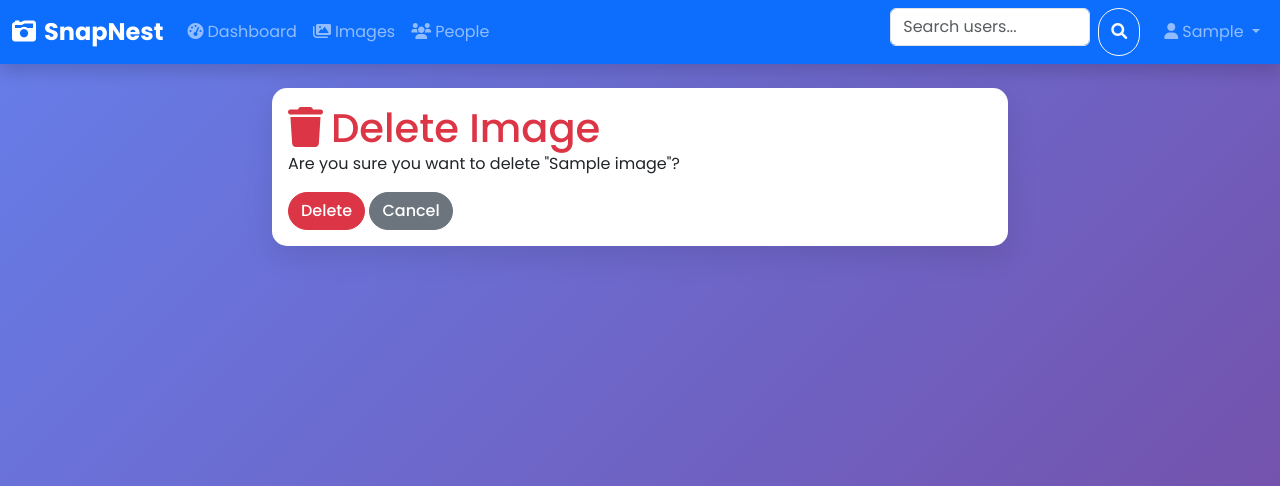
After one commit to Iam-samyog/SnapNest-social-platform, a Django app: a page that uses Snapnest/images/templates/images/image/delete.html in a window 1280 px wide. The commit adds this page. Shown: the top 486 px of the page. Run offline with Django 5.2, Linux system fonts and the light colour scheme; a user stored in the database is signed in; tables that the repository leaves empty hold one stand-in row (values such as "Sample post"); some libraries are stand-ins or nearby versions.

Commit message:
Added edit adn delete option for the images

```diff
--- /dev/null
+++ b/Snapnest/images/templates/images/image/delete.html
@@ -0,0 +1,43 @@
+{% extends "base.html" %}
+{% block title %}Delete Image{% endblock %}
+{% block content %}
+<div class="container mt-4">
+    <div class="row justify-content-center">
+        <div class="col-md-8">
+            <div class="card">
+                <div class="card-body">
+                    <h1 class="card-title mb-0 text-danger"><i class="fas fa-trash me-2"></i>Delete Image</h1>
+                                        <p>Are you sure you want to delete "{{ image.title }}"?</p>
+                                        <!-- Delete Button triggers modal -->
+                                        <button type="button" class="btn btn-danger" data-bs-toggle="modal" data-bs-target="#deleteModal">
+                                                Delete
+                                        </button>
+                                        <a href="{{ image.get_absolute_url }}" class="btn btn-secondary">Cancel</a>
+
+                                        <!-- Modal -->
+                                        <div class="modal fade" id="deleteModal" tabindex="-1" aria-labelledby="deleteModalLabel" aria-hidden="true">
+                                            <div class="modal-dialog">
+                                                <div class="modal-content">
+                                                    <div class="modal-header">
+                                                        <h5 class="modal-title text-danger" id="deleteModalLabel">Confirm Delete</h5>
+                                                        <button type="button" class="btn-close" data-bs-dismiss="modal" aria-label="Close"></button>
+                                                    </div>
+                                                    <div class="modal-body">
+                                                        Are you sure you want to permanently delete <strong>{{ image.title }}</strong>? This action cannot be undone.
+                                                    </div>
+                                                    <div class="modal-footer">
+                                                        <form method="post" class="d-inline">
+                                                            {% csrf_token %}
+                                                            <button type="submit" class="btn btn-danger">Yes, Delete</button>
+                                                        </form>
+                                                        <button type="button" class="btn btn-secondary" data-bs-dismiss="modal">Cancel</button>
+                                                    </div>
+                                                </div>
+                                            </div>
+                                        </div>
+                </div>
+            </div>
+        </div>
+    </div>
+</div>
+{% endblock %}
--- a/Snapnest/images/urls.py
+++ b/Snapnest/images/urls.py
@@ -7,6 +7,8 @@ urlpatterns=[
     path('create/',views.image_create,name='create'),
     path('upload/',views.image_upload,name='upload'),
     path('detail/<int:id>/<slug:slug>/',views.image_detail,name='detail'),
+    path('detail/<int:id>/<slug:slug>/edit/',views.image_edit,name='edit'),
+    path('detail/<int:id>/<slug:slug>/delete/',views.image_delete,name='delete'),
     path('like/',views.image_like,name='like'),
     path('',views.image_list,name='list'),
     path('ranking/',views.image_ranking,name='ranking'),
--- a/Snapnest/images/views.py
+++ b/Snapnest/images/views.py
@@ -5,7 +5,40 @@ from django.http import HttpResponse, JsonResponse
 from django.shortcuts import get_object_or_404, redirect, render
 from django.views.decorators.http import require_POST
 
-from .forms import ImageCreateForm, ImageUploadForm, CommentForm
+from .forms import ImageCreateForm, ImageUploadForm, CommentForm, ImageEditForm
+
+# Edit image view
+from django.contrib.auth.decorators import login_required
+from django.contrib import messages
+
+@login_required
+def image_edit(request, id, slug):
+    image = get_object_or_404(Image, id=id, slug=slug)
+    if image.user != request.user:
+        messages.error(request, 'You can only edit your own images.')
+        return redirect(image.get_absolute_url())
+    if request.method == 'POST':
+        form = ImageEditForm(instance=image, data=request.POST)
+        if form.is_valid():
+            form.save()
+            messages.success(request, 'Image updated successfully!')
+            return redirect(image.get_absolute_url())
+    else:
+        form = ImageEditForm(instance=image)
+    return render(request, 'images/image/edit.html', {'form': form, 'image': image})
+
+# Delete image view
+@login_required
+def image_delete(request, id, slug):
+    image = get_object_or_404(Image, id=id, slug=slug)
+    if image.user != request.user:
+        messages.error(request, 'You can only delete your own images.')
+        return redirect(image.get_absolute_url())
+    if request.method == 'POST':
+        image.delete()
+        messages.success(request, 'Image deleted successfully!')
+        return redirect('images:list')
+    return render(request, 'images/image/delete.html', {'image': image})
 from .models import Image, Comment
 from actions.utils import create_action
 import redis
```
Also changed, not shown: Snapnest/images/forms.py (+11 -0 lines), Snapnest/images/templates/images/image/detail.html (+52 -0 lines), Snapnest/images/templates/images/image/edit.html (added, +22 -0 lines).
